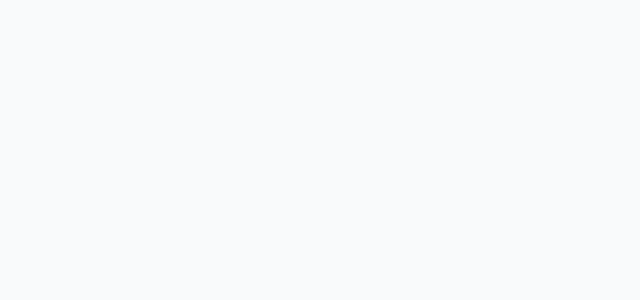
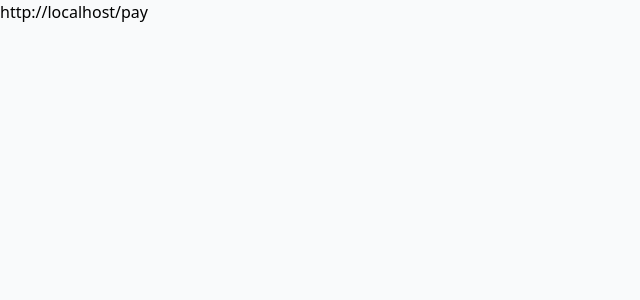
Before and after one commit to Usapayments75/gohighlevel-frontend, a React (Vite) app: page /pay in a window 1280 px wide. Shown: the top 300 px of the page, without its empty margins (0-640 px from the left). Built offline with nearby package versions, Linux system fonts and the light colour scheme.

Commit message:
working on the dev

```diff
--- a/src/pages/PublicPayment.tsx
+++ b/src/pages/PublicPayment.tsx
@@ -52,7 +52,7 @@ export default function PublicPayment() {
       fetchInvoice();
     }
   }, [invoiceId]);
-  var url =  document.referrer;
+  var url =  document.URL;
 
   if (loading) {
     return (
```
